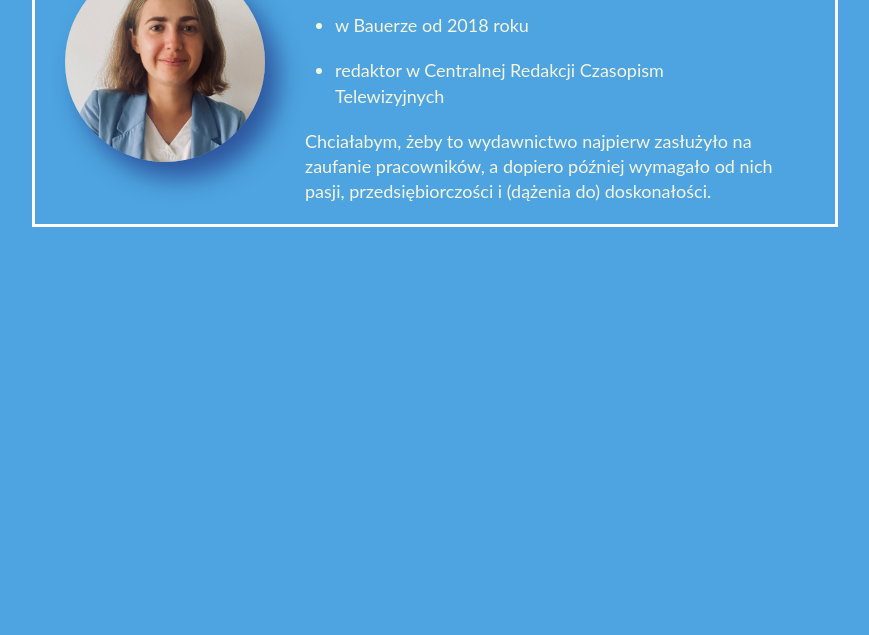
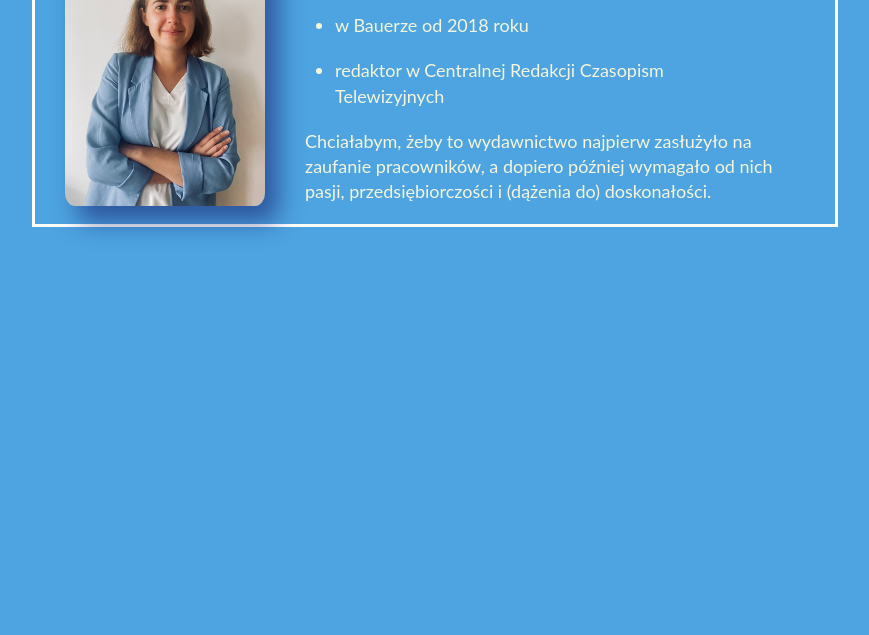
Before and after one commit to Tou24601/plakatRzecznik, a plain HTML site: page index.html in a window 1280 px wide. Shown: the part 165-800 px from the top of the page, without its empty margins (96-965 px from the left). Drawn offline with Linux system fonts and the light colour scheme.

Commit message:
image corrected

```diff
--- a/style.css
+++ b/style.css
@@ -17,13 +17,13 @@ body {
 }
 .image {
     width: 200px;
-    height: 200px;
-    border-radius: 50%;
-    background-image: url(IMG.jpg);
+    height: 270px;
+  border-radius: 5%;
+    background-image: url(IMGA.jpg);
     background-position: center;
     background-size: cover;
     box-shadow: 13px 16px 24px 0px rgba(25, 33, 113, 0.6);
-    margin: 0px 0px 18px 30px;
+    margin: 0px 0px 0px /*18px*/ 30px;
 }
 .points {
     margin-bottom: 20px;
```
Also changed, not shown: IMGA.jpg (added).
